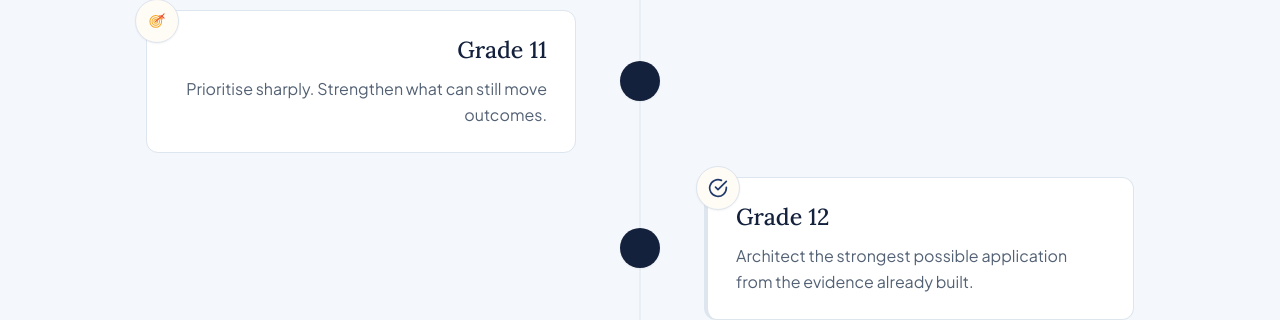
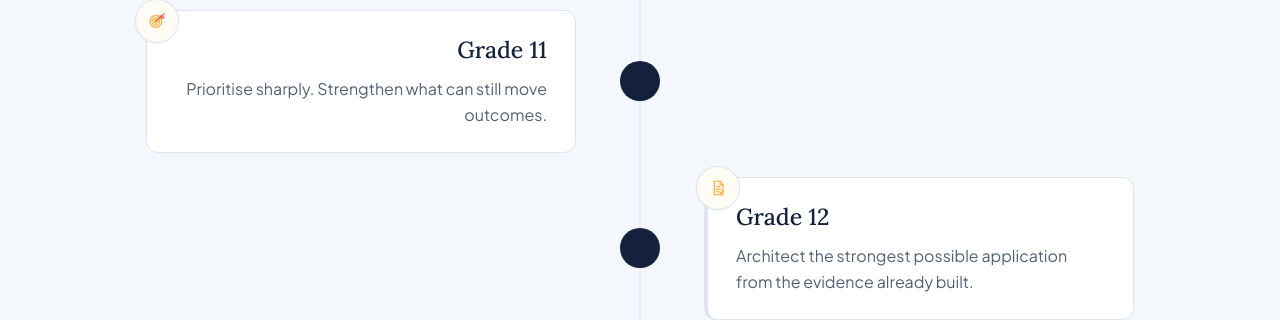
Before and after one commit to beacon-house/beacon-house-website-v2, a Next.js app: page / in a window 1280 px wide. Shown: the part 3898-4218 px from the top of the page. Built offline with nearby package versions, Linux system fonts and the light colour scheme.

Commit message:
Use dedicated Grade 12 icon
Co-authored-by: factory-droid[bot] <138933559+factory-droid[bot]@users.noreply.github.com>

```diff
--- a/components/homepage/JourneySection.tsx
+++ b/components/homepage/JourneySection.tsx
@@ -30,7 +30,7 @@ const grades = [
     title: "Grade 12",
     description:
       "Architect the strongest possible application from the evidence already built.",
-    icon: null,
+    icon: "/grade12-application-architecture-icon.svg",
     isLast: true,
   },
 ];
```
Also changed, not shown: public/grade12-application-architecture-icon.svg (added).
